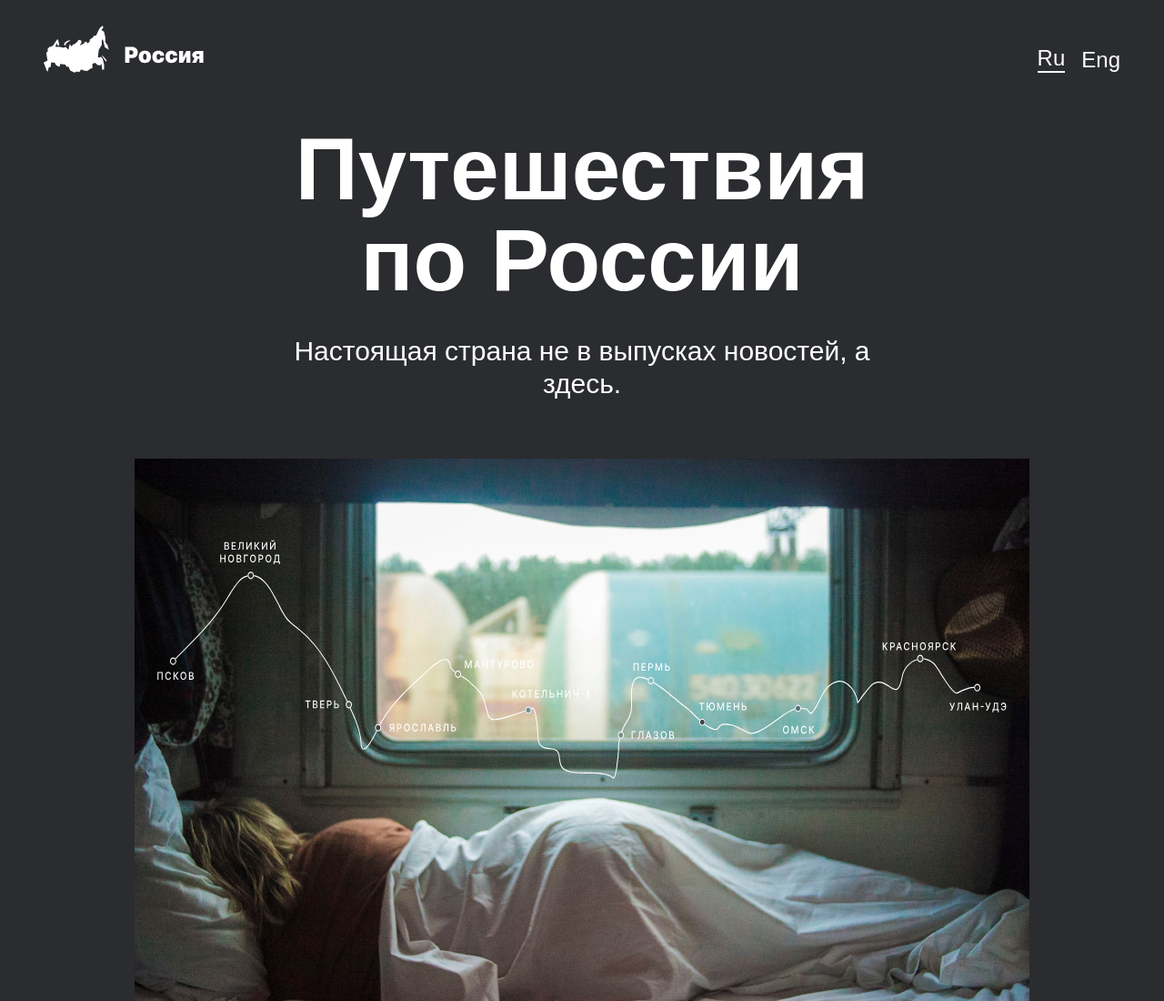
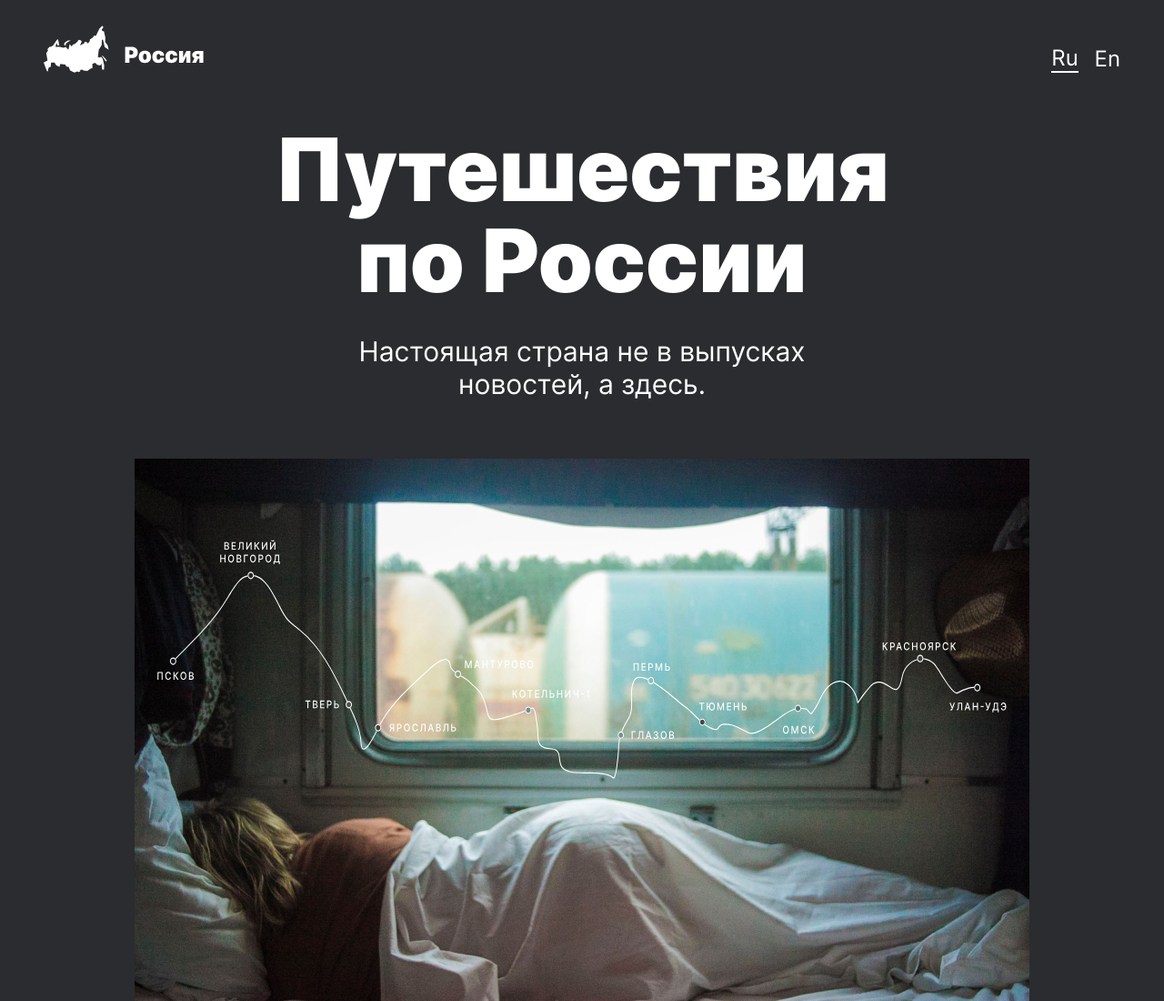
Before and after one commit to arturir/russian-travel, a plain HTML site: page index.html in a window 1280 px wide. Shown: the top 1100 px of the page at 91% size. Drawn offline with Linux system fonts and the light colour scheme.

Commit message:
fix bugs

```diff
--- a/blocks/body/body.css
+++ b/blocks/body/body.css
@@ -1,12 +1,7 @@
 .body {
     font-size: 0;
     background-color: #2A2C2F;
-    font-family: 'Inter', sans-serif;
+    font-family: 'Inter', 'sans-serif';
     -webkit-font-smoothing: antialiased;
     -moz-osx-font-smoothing: grayscale;
 }
-@supports (font-variation-settings: normal) {
-    .body {
-        font-family: 'Inter var', sans-serif;
-    }
-}
--- a/blocks/header/__lang/header__lang.css
+++ b/blocks/header/__lang/header__lang.css
@@ -1,4 +1,4 @@
 .header__lang {
     display: flex;
-    align-items: end;
+    align-items: center;
 }
--- a/blocks/header/header.css
+++ b/blocks/header/header.css
@@ -2,6 +2,7 @@
     margin: 16px 16px 48px;
     display: flex;
     justify-content: space-between;
+    align-items: end;
 }
 @media (min-width: 768px) {
     .header {
--- a/index.html
+++ b/index.html
@@ -14,7 +14,7 @@
             </a>
             <div class="header__lang">
                 <a href="#" class="header__lang-link header__lang-link_active link-animation">Ru</a>
-                <a href="#" class="header__lang-link link-animation">Eng</a>
+                <a href="#" class="header__lang-link link-animation">En</a>
             </div>
         </header>
         <main class="main">
```
